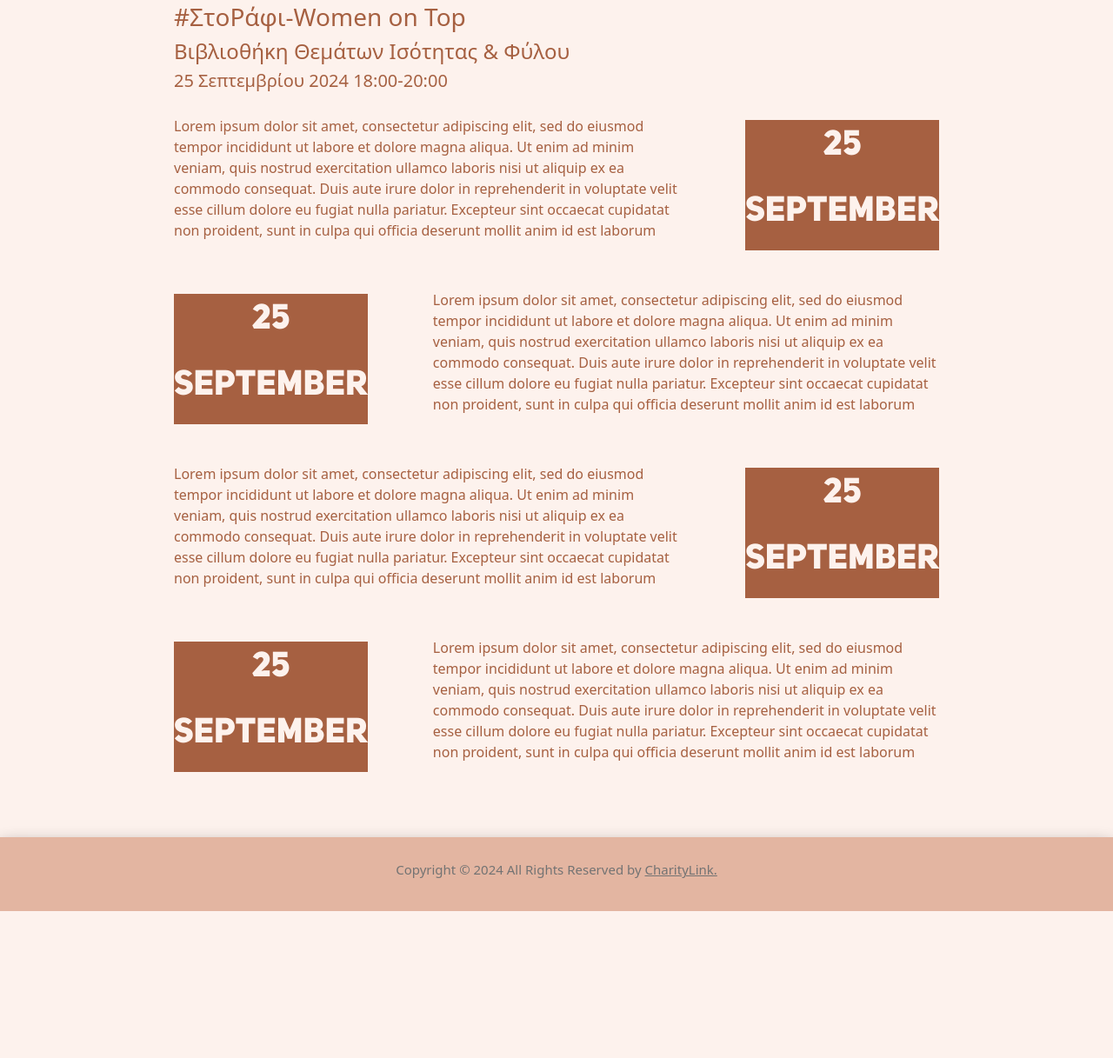
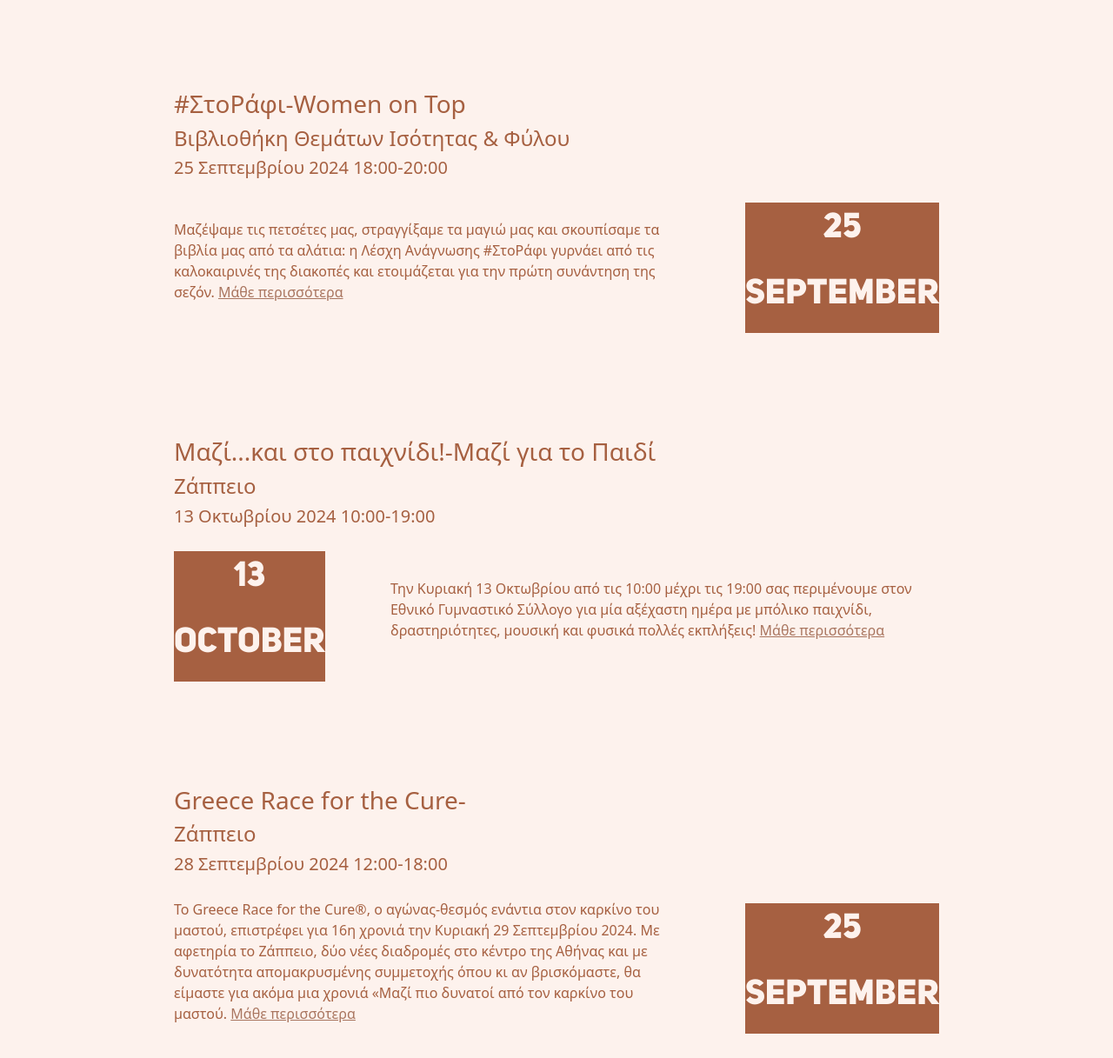
Before and after one commit to MarsaNom/code-girl, a plain HTML site: page athina.html in a window 1280 px wide. Shown: the part 271-1488 px from the top of the page at 87% size. Before the commit the page ends 1319 px from the top, so only its background shows below. Drawn offline with nearby package versions, Linux system fonts and the light colour scheme.

Commit message:
athens final

```diff
--- a/athina.css
+++ b/athina.css
@@ -68,6 +68,8 @@
 .eventContainer{
     display: flex;
     flex-direction: column;
+    margin-top: 100px ;
+    margin-bottom: 100px;
 }
 
     #dateleft{
@@ -109,3 +111,11 @@
     .dropdown-item {
         color: #fdf2ed;
     }
+
+
+a{
+    color: #a9755f;
+}
+a:hover{
+    color: #fdf2ed;
+}
--- a/athina.html
+++ b/athina.html
@@ -55,7 +55,8 @@
           <h4>Βιβλιοθήκη Θεμάτων Ισότητας & Φύλου</h4>
           <h5>25 Σεπτεμβρίου 2024 18:00-20:00</h5>
           <div class="containerDetails">
-            <p>Lorem ipsum dolor sit amet, consectetur adipiscing elit, sed do eiusmod tempor incididunt ut labore et dolore magna aliqua. Ut enim ad minim veniam, quis nostrud exercitation ullamco laboris nisi ut aliquip ex ea commodo consequat. Duis aute irure dolor in reprehenderit in voluptate velit esse cillum dolore eu fugiat nulla pariatur. Excepteur sint occaecat cupidatat non proident, sunt in culpa qui officia deserunt mollit anim id est laborum</p>
+            <p>Μαζέψαμε τις πετσέτες μας, στραγγίξαμε τα μαγιώ μας και σκουπίσαμε τα βιβλία μας από τα αλάτια: η Λέσχη Ανάγνωσης #ΣτοΡάφι γυρνάει από τις καλοκαιρινές της διακοπές και ετοιμάζεται για την πρώτη συνάντηση της σεζόν.
+            <a href="https://womenontop.gr/events/storafi-i-proti-synantisi-tis-neas-sezon/">Μάθε περισσότερα</a> </p>
             <div id="dateleft">
                 <p> 25</p>
                 <p>september</p>
@@ -64,33 +65,31 @@
         </div>
 
     <div class="eventContainer">
-
+      <h3>Μαζί...και στο παιχνίδι!-Μαζί για το Παιδί </h3>
+          <h4>Ζάππειο</h4>
+          <h5>13 Οκτωβρίου 2024 10:00-19:00</h5>
       <div class="containerDetails">
           <div id="dateright">
-              <p> 25</p>
-              <p>september</p>
+              <p>13</p>
+              <p>october</p>
           </div>
-          <p>Lorem ipsum dolor sit amet, consectetur adipiscing elit, sed do eiusmod tempor incididunt ut labore et dolore magna aliqua. Ut enim ad minim veniam, quis nostrud exercitation ullamco laboris nisi ut aliquip ex ea commodo consequat. Duis aute irure dolor in reprehenderit in voluptate velit esse cillum dolore eu fugiat nulla pariatur. Excepteur sint occaecat cupidatat non proident, sunt in culpa qui officia deserunt mollit anim id est laborum</p>
+          <p>Την Κυριακή 13 Οκτωβρίου από τις 10:00 μέχρι τις 19:00 σας περιμένουμε στον Εθνικό Γυμναστικό Σύλλογο για μία αξέχαστη ημέρα με μπόλικο παιχνίδι, δραστηριότητες, μουσική και φυσικά πολλές εκπλήξεις! <a href="https://www.facebook.com/mazigiatopaidi/?locale=el_GR">Μάθε περισσότερα</a></p>
       </div>
     </div>
 
     <div class="eventContainer">
-
+      <h3>Greece Race for the Cure- </h3>
+          <h4>Ζάππειο</h4>
+          <h5>28 Σεπτεμβρίου 2024 12:00-18:00</h5>
       <div class="containerDetails">
-          <p>Lorem ipsum dolor sit amet, consectetur adipiscing elit, sed do eiusmod tempor incididunt ut labore et dolore magna aliqua. Ut enim ad minim veniam, quis nostrud exercitation ullamco laboris nisi ut aliquip ex ea commodo consequat. Duis aute irure dolor in reprehenderit in voluptate velit esse cillum dolore eu fugiat nulla pariatur. Excepteur sint occaecat cupidatat non proident, sunt in culpa qui officia deserunt mollit anim id est laborum</p>
+          <p>Το Greece Race for the Cure®, ο αγώνας-θεσμός ενάντια στον καρκίνο του μαστού, επιστρέφει για 16η χρονιά την Κυριακή 29 Σεπτεμβρίου 2024. Με αφετηρία το Ζάππειο, δύο νέες διαδρομές στο κέντρο της Αθήνας και με δυνατότητα απομακρυσμένης συμμετοχής όπου κι αν βρισκόμαστε, θα είμαστε για ακόμα μια χρονιά «Μαζί πιο δυνατοί από τον καρκίνο του μαστού. <a href="https://greecerace.gr/">Μάθε περισσότερα</a></p>
           <div id="dateleft"> <p> 25</p>
               <p>september</p> </div>
       </div>
     </div>
 
-    <div class="eventContainer">
 
-      <div class="containerDetails">
-          <div id="dateright"> <p> 25</p>
-              <p>september</p> </div>
-          <p>Lorem ipsum dolor sit amet, consectetur adipiscing elit, sed do eiusmod tempor incididunt ut labore et dolore magna aliqua. Ut enim ad minim veniam, quis nostrud exercitation ullamco laboris nisi ut aliquip ex ea commodo consequat. Duis aute irure dolor in reprehenderit in voluptate velit esse cillum dolore eu fugiat nulla pariatur. Excepteur sint occaecat cupidatat non proident, sunt in culpa qui officia deserunt mollit anim id est laborum</p>
-      </div>
-    </div>
+
   </div>
  </div>
           <footer class="site-footer">
```
